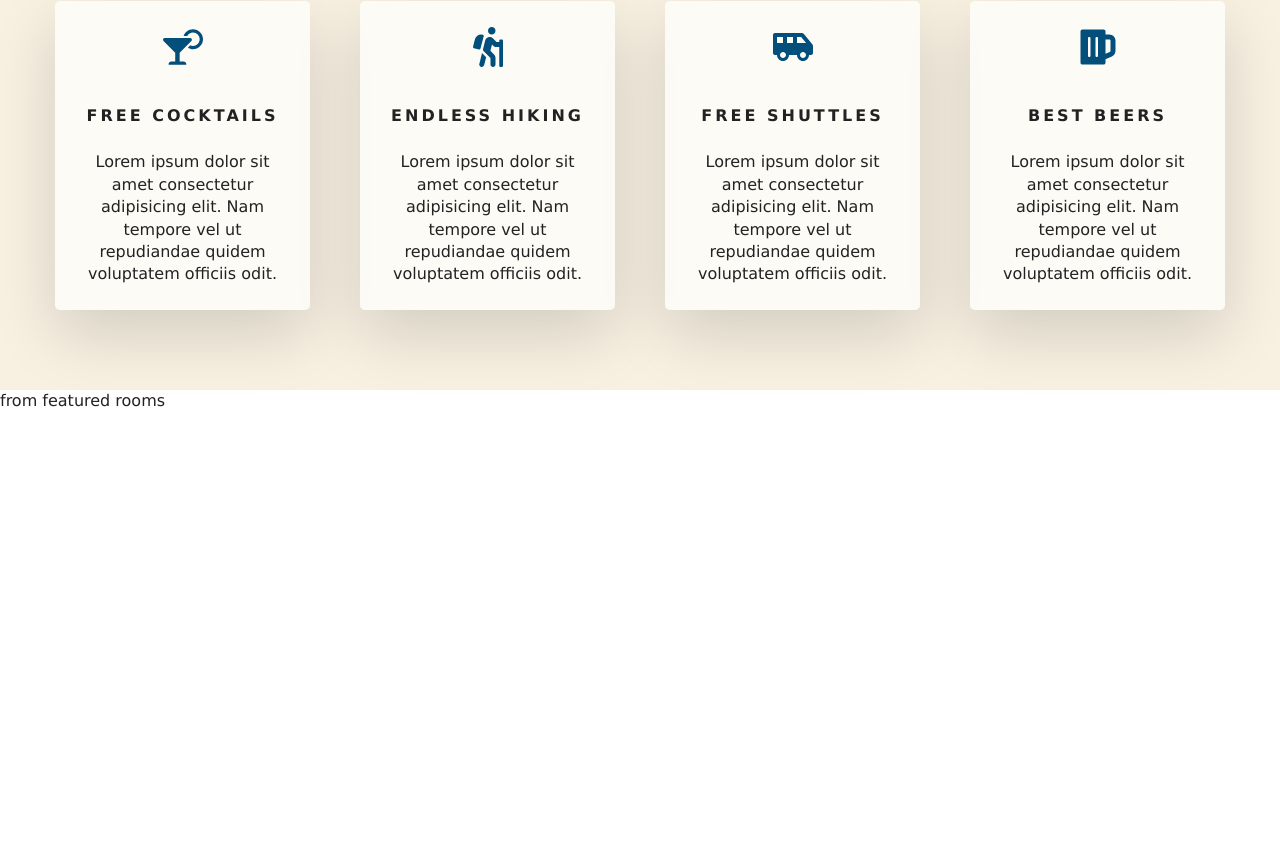
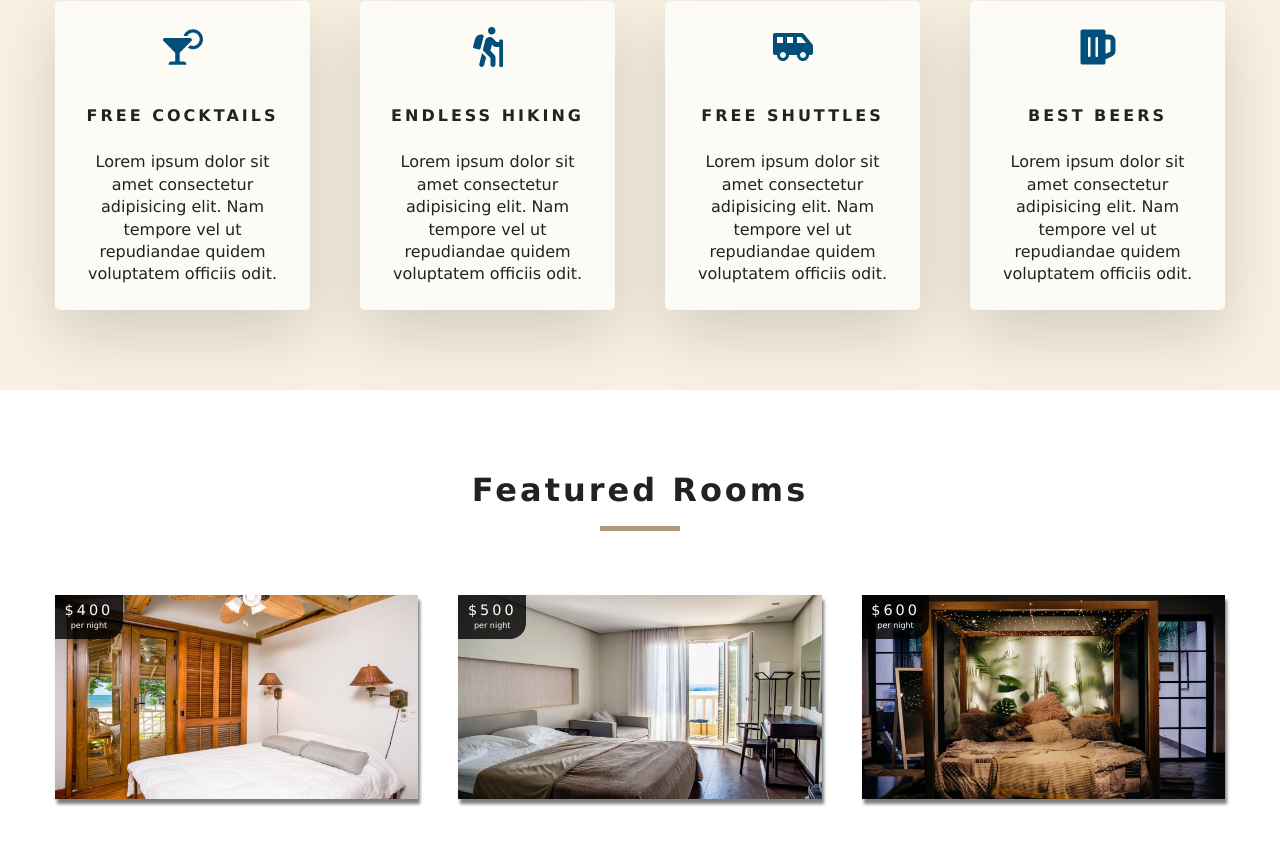
Before and after one commit to tam135/Beach-getaway, a React (Create React App) app: page / in a window 1280 px wide. Shown: the part 1049-1894 px from the top of the page. Before the commit the page ends 1461 px from the top, so only its background shows below. Built offline with nearby package versions, Linux system fonts and the light colour scheme.

Commit message:
Featured rooms section with 3 rooms and hover link

```diff
--- a/src/App.js
+++ b/src/App.js
@@ -20,7 +20,7 @@ export default class App extends Component {
         <Switch>
           <Route exact path="/" component={Home} />
           <Route exact path="/rooms" component={Rooms} />
-          <Route exact path="/single-room" component={SingleRoom} />
+          <Route exact path="/:slug" component={SingleRoom} />
           <Route component={Error} />
         </Switch>
       </>
--- a/src/components/FeaturedRooms.js
+++ b/src/components/FeaturedRooms.js
@@ -1,15 +1,25 @@
 import React, { Component } from 'react'
 import {RoomContext} from '../context'
+import Loading from './Loading';
+import Room from './Room';
+import Title from './Title';
 
 export default class FeaturedRooms extends Component {
     static contextType = RoomContext
 
     render() {
+        let { loading, featuredRooms: rooms } = this.context
+        rooms = rooms.map(room => {
+            return <Room key={room.id} room={room} />
+        })
+        return (
+            <section className="featured-rooms">
+                <Title title='featured rooms'/>
+                <div className="featured-rooms-center">
+                    {loading ? <Loading/> : rooms}
+                </div>
 
-        return (
-            <div>
-                 from featured rooms
-            </div>
+            </section>
         )
     }
 }
--- /dev/null
+++ b/src/components/Loading.js
@@ -0,0 +1,11 @@
+import React from 'react'
+import loadingGif from '../images/gif/loading-gear.gif'
+
+export default function Loading() {
+    return (
+        <div className="loading">
+            <h4>rooms data loading...</h4>
+            <img src={loadingGif} alt="loading gear"/>
+        </div>
+    )
+}
--- a/src/components/Room.js
+++ b/src/components/Room.js
@@ -1,34 +1,22 @@
-import React from "react";
-import { Link } from "react-router-dom";
-import defaultImg from "../images/room-1.jpeg";
-import PropTypes from "prop-types";
-import { memo } from "react";
-const Room = memo(({ room }) => {
+import React from 'react'
+import { Link } from 'react-router-dom'
+import defaultImg from '../images/room-1.jpeg'
+
+export default function Room({room}) {
   const { name, slug, images, price } = room;
-  // console.log(name);
+
   return (
     <article className="room">
       <div className="img-container">
-        <img src={images[0] || defaultImg} alt="single room" />
+        <img
+          src={images[0] || defaultImg}
+          alt="single room"/>
         <div className="price-top">
           <h6>${price}</h6>
           <p>per night</p>
         </div>
-        <Link to={`/rooms/${slug}`} className="btn-primary room-link">
-          features
-        </Link>
+        <Link to={`/rooms/${slug}`} className='btn-primary room-link'>Features</Link>
       </div>
-      <p className="room-info">{name}</p>
     </article>
-  );
-});
-
-Room.propTypes = {
-  room: PropTypes.shape({
-    name: PropTypes.string.isRequired,
-    slug: PropTypes.string.isRequired,
-    images: PropTypes.arrayOf(PropTypes.string).isRequired,
-    price: PropTypes.number.isRequired
-  })
-};
-export default Room;
+  )
+}
--- a/src/context.js
+++ b/src/context.js
@@ -11,11 +11,28 @@ class RoomProvider extends Component {
         loading: true
     }
 
-    componentDidUpdate() {
+    componentDidMount = () => {
         let rooms = this.formatData(items)
+        console.log(rooms)
+        let featuredRooms = rooms.filter(room => room.featured === true);
+        this.setState({
+            rooms,
+            featuredRooms,
+            sortedRooms:rooms,
+            loading:false
+        })
     }
 
+    formatData = (items) => {
+        let tempItems = items.map(item => {
+            let id = item.sys.id
+            let images = item.fields.images.map(image => image.fields.file.url)
 
+            let room = {...item.fields, images, id}
+            return room
+        })
+        return tempItems
+    }
     render() {
         return (
             <RoomContext.Provider value={{...this.state}}>
```
